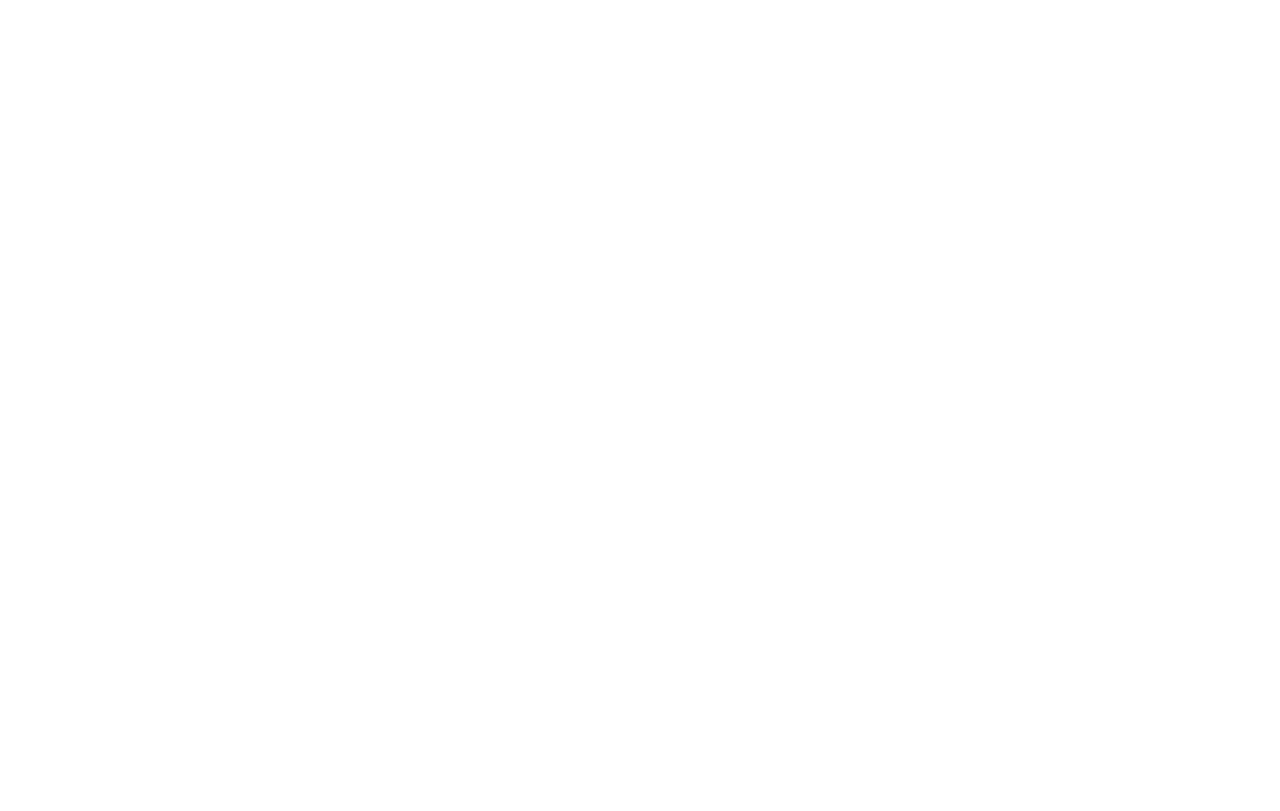
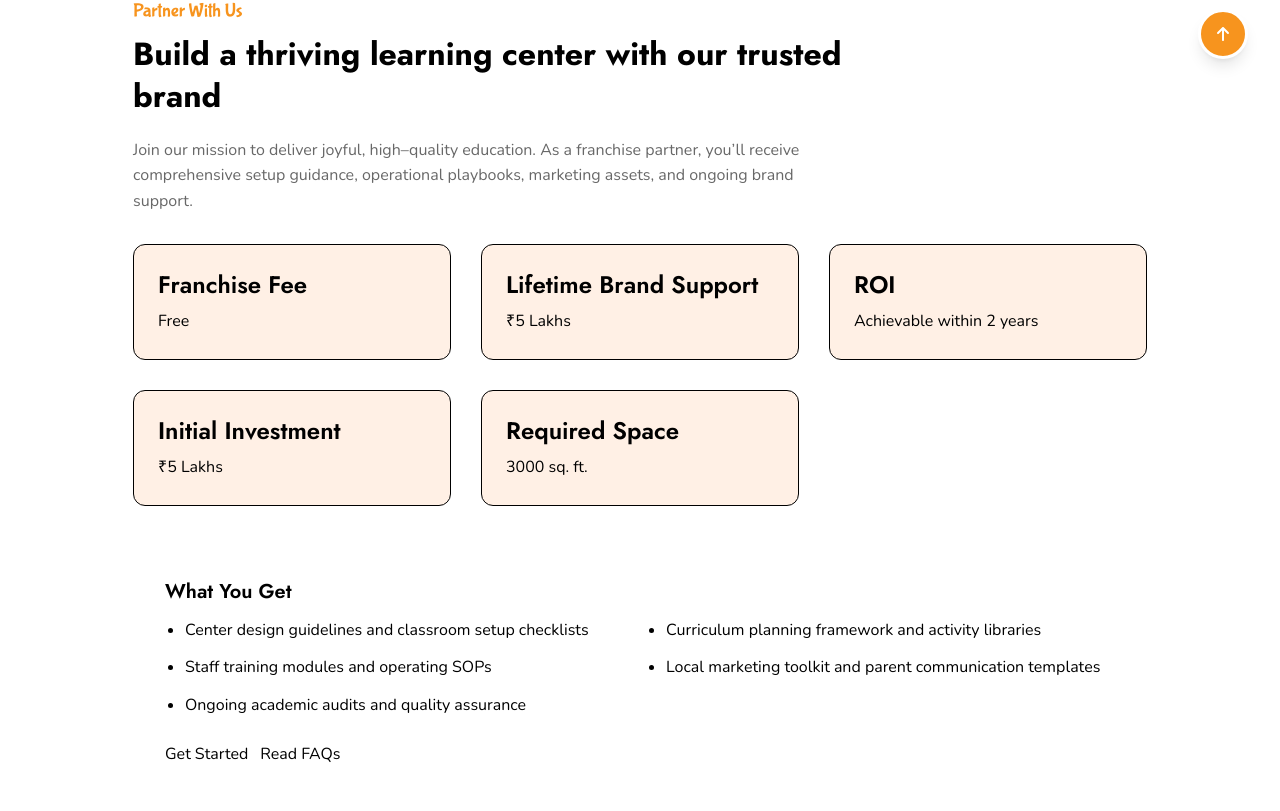
Before and after one commit to kumaranujranchi/kidsworld, a React (Vite) app: page /franchise-opportunity in a window 1280 px wide. Before the commit this address had no page. Shown: the part 709-1520 px from the top of the page. Before the commit the page ends 800 px from the top, so only its background shows below. Built offline with nearby package versions, Linux system fonts and the light colour scheme.

Commit message:
Add Franchise Opportunity page and footer links; register route and fix imports

```diff
--- a/src/components/sections/footers/footerOne.jsx
+++ b/src/components/sections/footers/footerOne.jsx
@@ -26,7 +26,7 @@
                             <li><Link to="/blog" className="text-[#686868] transition-all duration-500 hover:ml-1 hover:text-primary-foreground">Blog & News</Link></li>
                             <li><Link to="#" className="text-[#686868] transition-all duration-500 hover:ml-1 hover:text-primary-foreground">Our Teaching Team</Link></li>
                             <li><Link to="/faq" className="text-[#686868] transition-all duration-500 hover:ml-1 hover:text-primary-foreground">FAQ</Link></li>
-                            <li><Link to="#" className="text-[#686868] transition-all duration-500 hover:ml-1 hover:text-primary-foreground">Our Creative Team Member</Link></li>
+                            <li><Link to="/franchise-opportunity" className="text-[#686868] transition-all duration-500 hover:ml-1 hover:text-primary-foreground">Franchise Opportunity</Link></li>
                         </ul>
                     </SlideUp>
 
--- a/src/components/sections/footers/footerTwo.jsx
+++ b/src/components/sections/footers/footerTwo.jsx
@@ -34,7 +34,7 @@
                             <li><Link to="/services" className="text-cream-foreground transition-all duration-500 hover:ml-[5px] hover:text-primary-foreground">Our Services</Link></li>
                             <li><Link to="/blog" className="text-cream-foreground transition-all duration-500 hover:ml-[5px] hover:text-primary-foreground">Blog & News</Link></li>
                             <li><Link to="/faq" className="text-cream-foreground transition-all duration-500 hover:ml-[5px] hover:text-primary-foreground">FAQ</Link></li>
-                            <li><Link to="#" className="text-cream-foreground transition-all duration-500 hover:ml-[5px] hover:text-primary-foreground">Our Creative Team Member</Link></li>
+                            <li><Link to="/franchise-opportunity" className="text-cream-foreground transition-all duration-500 hover:ml-[5px] hover:text-primary-foreground">Franchise Opportunity</Link></li>
                         </ul>
                     </SlideUp>
 
--- /dev/null
+++ b/src/pages/franchise-opportunity.jsx
@@ -0,0 +1,92 @@
+import React from 'react'
+import { Helmet } from 'react-helmet'
+import { Link, ScrollRestoration } from 'react-router-dom'
+import PageTitle from '@/components/sections/pageTitle'
+import SectionName from '@/components/ui/sectionName'
+import Title from '@/components/ui/title'
+import SectionDescription from '@/components/ui/sectionDescription'
+import SlideUp from '@/lib/animations/slideUp'
+
+const FranchiseOpportunity = () => {
+  return (
+    <>
+      <Helmet>
+        <title>Kids World — Franchise Opportunity</title>
+        <meta name="description" content="Learn how to take Kids World franchise: fees, support, ROI, investment, and space requirements." />
+      </Helmet>
+      <main>
+        <PageTitle pageName={"Franchise Opportunity"} breadcrumbCurrent={"Franchise Opportunity"} />
+
+        <section className="py-10 lg:py-15">
+          <div className="container">
+            <SectionName className={"text-primary-foreground"}>Partner With Us</SectionName>
+            <Title size={"3.5xl"} className={"mt-2.5 lg:max-w-[720px]"}>Build a thriving learning center with our trusted brand</Title>
+            <SectionDescription className={'mt-5 max-w-[75ch]'}>
+              Join our mission to deliver joyful, high–quality education. As a franchise partner, you’ll receive comprehensive setup guidance, operational playbooks, marketing assets, and ongoing brand support.
+            </SectionDescription>
+
+            <div className="grid md:grid-cols-2 lg:grid-cols-3 gap-7.5 mt-7.5">
+              <SlideUp delay={2}>
+                <div className="group rounded-xl bg-warm p-6 border border-muted/30 hover:border-primary-foreground transition">
+                  <h4 className="text-2xl font-semibold">Franchise Fee</h4>
+                  <p className="mt-2 text-muted-foreground">Free</p>
+                </div>
+              </SlideUp>
+
+              <SlideUp delay={3}>
+                <div className="group rounded-xl bg-warm p-6 border border-muted/30 hover:border-primary-foreground transition">
+                  <h4 className="text-2xl font-semibold">Lifetime Brand Support</h4>
+                  <p className="mt-2 text-muted-foreground">₹5 Lakhs</p>
+                </div>
+              </SlideUp>
+
+              <SlideUp delay={4}>
+                <div className="group rounded-xl bg-warm p-6 border border-muted/30 hover:border-primary-foreground transition">
+                  <h4 className="text-2xl font-semibold">ROI</h4>
+                  <p className="mt-2 text-muted-foreground">Achievable within 2 years</p>
+                </div>
+              </SlideUp>
+
+              <SlideUp delay={5}>
+                <div className="group rounded-xl bg-warm p-6 border border-muted/30 hover:border-primary-foreground transition">
+                  <h4 className="text-2xl font-semibold">Initial Investment</h4>
+                  <p className="mt-2 text-muted-foreground">₹5 Lakhs</p>
+                </div>
+              </SlideUp>
+
+              <SlideUp delay={6}>
+                <div className="group rounded-xl bg-warm p-6 border border-muted/30 hover:border-primary-foreground transition">
+                  <h4 className="text-2xl font-semibold">Required Space</h4>
+                  <p className="mt-2 text-muted-foreground">3000 sq. ft.</p>
+                </div>
+              </SlideUp>
+            </div>
+
+            <div className="mt-10">
+              <SlideUp delay={2}>
+                <div className="rounded-xl bg-secondary/10 p-6 md:p-8">
+                  <h5 className="text-xl font-semibold">What You Get</h5>
+                  <ul className="mt-3 grid sm:grid-cols-2 gap-3 text-muted-foreground">
+                    <li className="list-disc ml-5">Center design guidelines and classroom setup checklists</li>
+                    <li className="list-disc ml-5">Curriculum planning framework and activity libraries</li>
+                    <li className="list-disc ml-5">Staff training modules and operating SOPs</li>
+                    <li className="list-disc ml-5">Local marketing toolkit and parent communication templates</li>
+                    <li className="list-disc ml-5">Ongoing academic audits and quality assurance</li>
+                  </ul>
+
+                  <div className="mt-6 flex flex-wrap items-center gap-3">
+                    <Link to="/contact-us" className="btn btn-primary">Get Started</Link>
+                    <Link to="/faq" className="btn btn-secondary">Read FAQs</Link>
+                  </div>
+                </div>
+              </SlideUp>
+            </div>
+          </div>
+        </section>
+      </main>
+      <ScrollRestoration />
+    </>
+  )
+}
+
+export default FranchiseOpportunity
--- a/src/route/router.jsx
+++ b/src/route/router.jsx
@@ -11,6 +11,7 @@
 import LayoutTwo from "@/layout/layoutTwo";
 import HomeTwo from "@/pages/home-2";
 import HomeOne from "@/pages/home-1";
+import FranchiseOpportunity from "@/pages/franchise-opportunity";
 import LayoutThree from "@/layout/layoutThree";
 
 
@@ -72,6 +73,10 @@
                 path: "/faq",
                 element: <Faq />
             },
+            {
+                path: "/franchise-opportunity",
+                element: <FranchiseOpportunity />
+            },
         ]
     },
 ])
```
